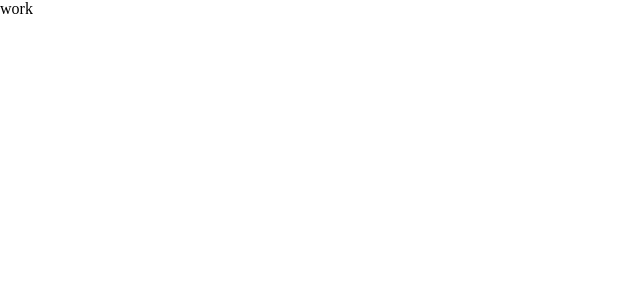
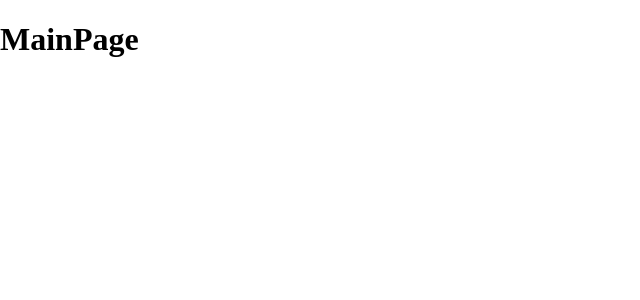
Before and after one commit to vpetrukhin/reposytoriesSearch, a React (Create React App) app: page / in a window 1280 px wide. Shown: the top 300 px of the page, without its empty margins (0-640 px from the left). Built offline with nearby package versions, Linux system fonts and the light colour scheme.

Commit message:
add routing

```diff
--- a/package.json
+++ b/package.json
@@ -10,6 +10,7 @@
     "normalize.css": "^8.0.1",
     "react": "^17.0.2",
     "react-dom": "^17.0.2",
+    "react-router-dom": "^5.3.0",
     "react-scripts": "4.0.3",
     "web-vitals": "^1.1.2"
   },
--- a/src/components/App.jsx
+++ b/src/components/App.jsx
@@ -1,3 +1,20 @@
+import { BrowserRouter, Route, Switch } from "react-router-dom";
+import { MainPage } from "../pages/MainPage";
+import { PostPage } from "../pages/PostPage";
+
 export const App = () => {
-  return <div className="app">work</div>;
+  return (
+    <BrowserRouter>
+      <div className="app">
+        <Switch>
+          <Route path="/" exact>
+            <MainPage />
+          </Route>
+          <Route path="/post/:id">
+            <PostPage />
+          </Route>
+        </Switch>
+      </div>
+    </BrowserRouter>
+  );
 };
--- /dev/null
+++ b/src/pages/MainPage.jsx
@@ -0,0 +1,3 @@
+export const MainPage = () => {
+  return <h1>MainPage</h1>;
+};
--- /dev/null
+++ b/src/pages/PostPage.jsx
@@ -0,0 +1,3 @@
+export const PostPage = () => {
+  return <h1>PostPage</h1>;
+};
```
Also changed, not shown: 1 other file (tests, documents, lock files or other folders).
